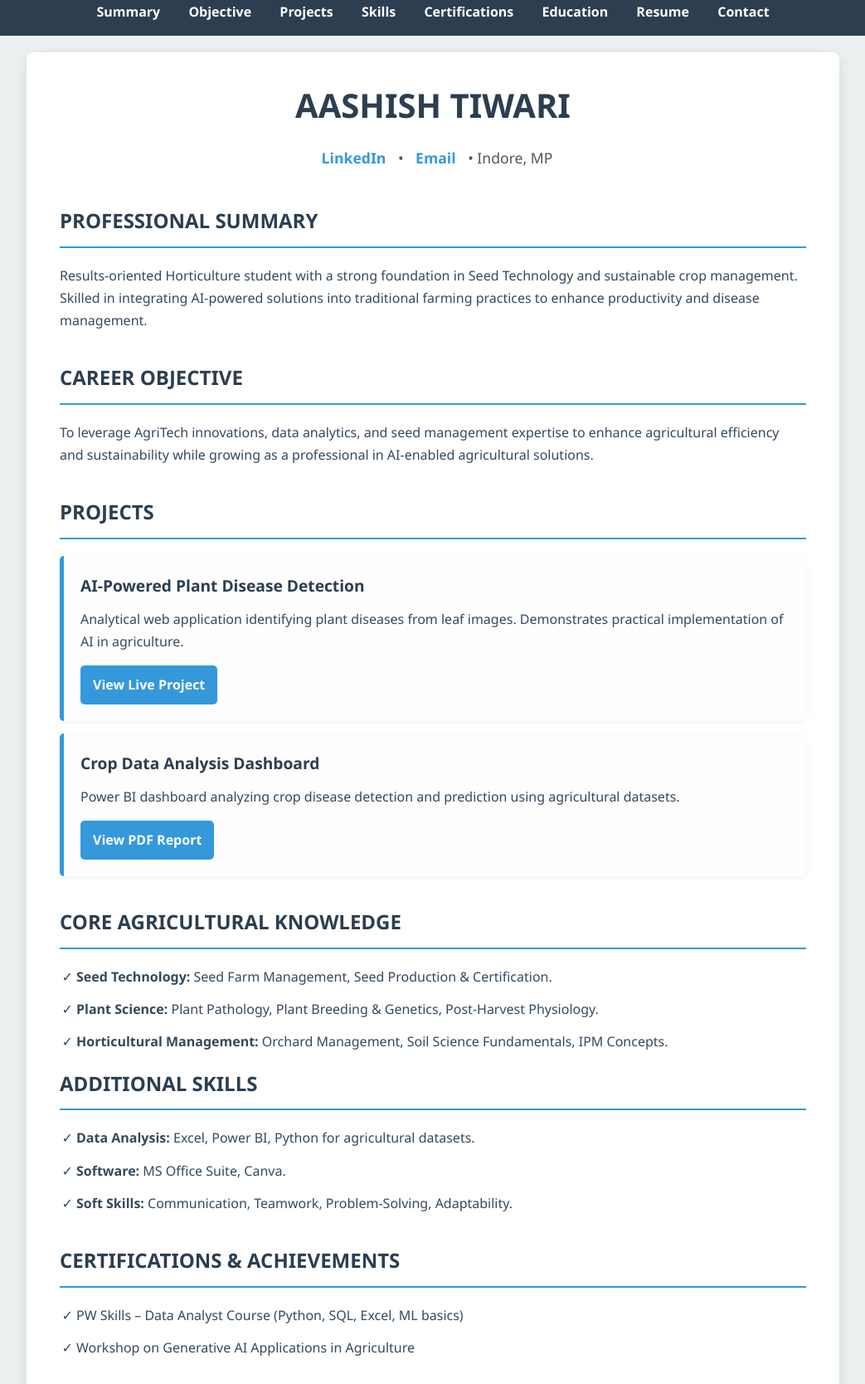
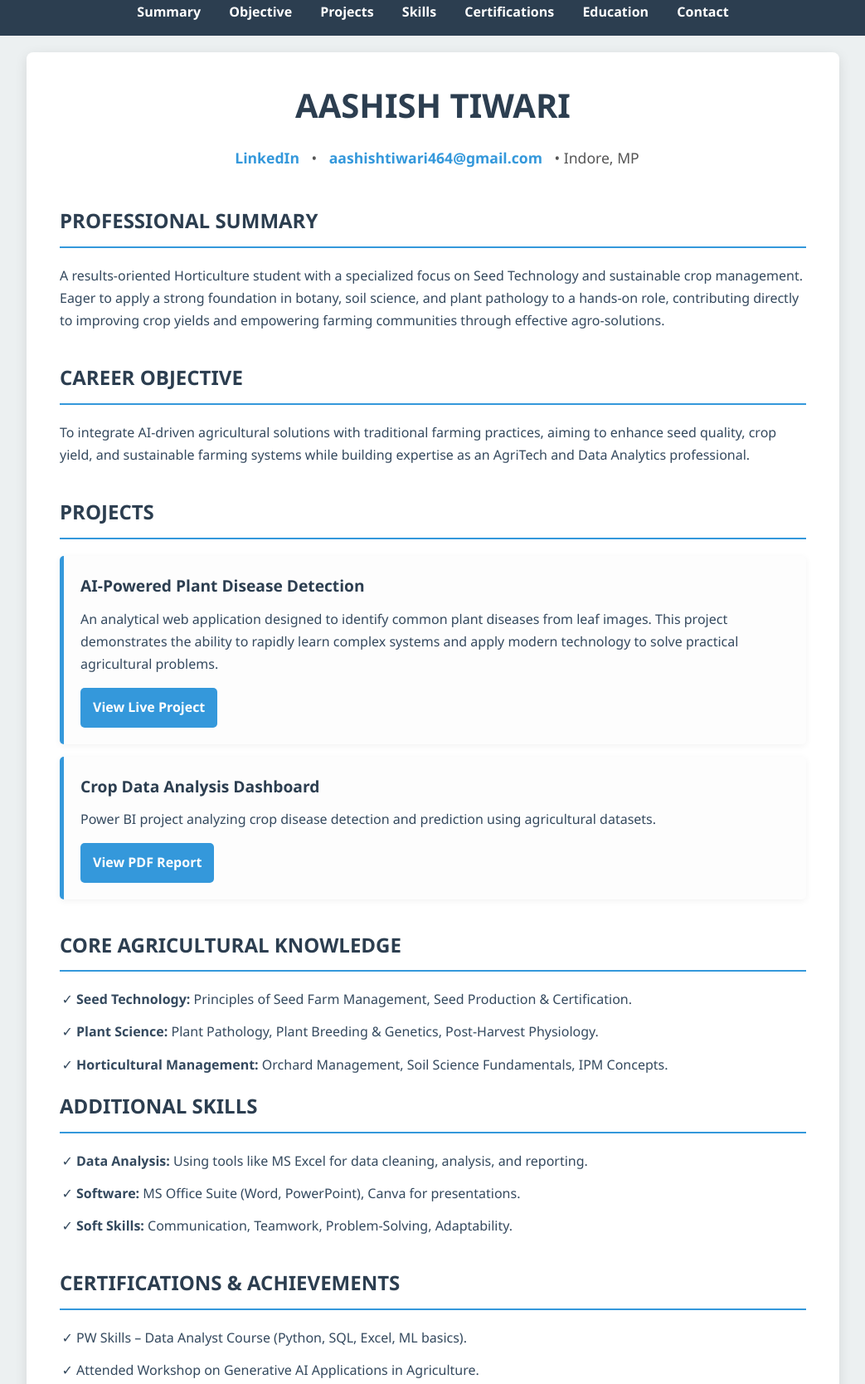
Before and after one commit to aashishtiwari464-collab/Aashishtiwariporfolio, a plain HTML site: page index.html in a window 1280 px wide. Shown: the part 14-1682 px from the top of the page at 83% size, without its empty margins (118-1161 px from the left). Drawn offline with Linux system fonts and the light colour scheme.

Commit message:
Update index.html

```diff
--- a/index.html
+++ b/index.html
@@ -1,5 +1,4 @@
-<!DOCTYPE html>
-<html lang="en">
+<!DOCTYPE html><html lang="en">
 <head>
     <meta charset="UTF-8">
     <meta name="viewport" content="width=device-width, initial-scale=1.0">
@@ -132,8 +131,7 @@
         }
     </style>
 </head>
-<body>
-    <!-- Navigation Bar -->
+<body><!-- Navigation Bar -->
 <nav>
     <a href="#summary">Summary</a>
     <a href="#objective">Objective</a>
@@ -141,7 +139,6 @@
     <a href="#skills">Skills</a>
     <a href="#certifications">Certifications</a>
     <a href="#education">Education</a>
-        <a href="#resume-section">Resume</a>
     <a href="#contact">Contact</a>
 </nav>
 
@@ -149,33 +146,30 @@
     <h1>AASHISH TIWARI</h1>
     <div class="contact-info" id="contact">
         <a href="https://www.linkedin.com/in/aashish-tiwari-03a27b37a" target="_blank">LinkedIn</a> &bull;
-            <a href="mailto:aashishtiwari464@gmail.com">Email</a> &bull;
+        <a href="mailto:aashishtiwari464@gmail.com">aashishtiwari464@gmail.com</a> &bull;
         <span>Indore, MP</span>
     </div>
 
-        <!-- Professional Summary -->
     <div class="section" id="summary">
         <h2>PROFESSIONAL SUMMARY</h2>
         <p>
-                Results-oriented Horticulture student with a strong foundation in Seed Technology and sustainable crop management. Skilled in integrating AI-powered solutions into traditional farming practices to enhance productivity and disease management.
+            A results-oriented Horticulture student with a specialized focus on Seed Technology and sustainable crop management. Eager to apply a strong foundation in botany, soil science, and plant pathology to a hands-on role, contributing directly to improving crop yields and empowering farming communities through effective agro-solutions.
         </p>
     </div>
 
-        <!-- Career Objective -->
     <div class="section" id="objective">
         <h2>CAREER OBJECTIVE</h2>
         <p>
-                To leverage AgriTech innovations, data analytics, and seed management expertise to enhance agricultural efficiency and sustainability while growing as a professional in AI-enabled agricultural solutions.
+            To integrate AI-driven agricultural solutions with traditional farming practices, aiming to enhance seed quality, crop yield, and sustainable farming systems while building expertise as an AgriTech and Data Analytics professional.
         </p>
     </div>
 
-        <!-- Projects -->
     <div class="section" id="projects">
         <h2>PROJECTS</h2>
         <div class="project-card">
             <p>AI-Powered Plant Disease Detection</p>
             <div class="description">
-                    Analytical web application identifying plant diseases from leaf images. Demonstrates practical implementation of AI in agriculture.
+                An analytical web application designed to identify common plant diseases from leaf images. This project demonstrates the ability to rapidly learn complex systems and apply modern technology to solve practical agricultural problems.
             </div>
             <a href="https://plantdiseasedetection-5sqkvuahzyxpuxqcnpn8he.streamlit.app/" target="_blank">View Live Project</a>
         </div>
@@ -183,52 +177,49 @@
         <div class="project-card">
             <p>Crop Data Analysis Dashboard</p>
             <div class="description">
-                    Power BI dashboard analyzing crop disease detection and prediction using agricultural datasets.
+                Power BI project analyzing crop disease detection and prediction using agricultural datasets.
             </div>
             <a href="leaf project - Power BI.pdf" target="_blank">View PDF Report</a>
         </div>
     </div>
 
-        <!-- Skills -->
     <div class="section" id="skills">
         <h2>CORE AGRICULTURAL KNOWLEDGE</h2>
         <ul>
-                <li><b>Seed Technology:</b> Seed Farm Management, Seed Production & Certification.</li>
+            <li><b>Seed Technology:</b> Principles of Seed Farm Management, Seed Production & Certification.</li>
             <li><b>Plant Science:</b> Plant Pathology, Plant Breeding & Genetics, Post-Harvest Physiology.</li>
             <li><b>Horticultural Management:</b> Orchard Management, Soil Science Fundamentals, IPM Concepts.</li>
         </ul>
 
         <h2>ADDITIONAL SKILLS</h2>
         <ul>
-                <li><b>Data Analysis:</b> Excel, Power BI, Python for agricultural datasets.</li>
-                <li><b>Software:</b> MS Office Suite, Canva.</li>
+            <li><b>Data Analysis:</b> Using tools like MS Excel for data cleaning, analysis, and reporting.</li>
+            <li><b>Software:</b> MS Office Suite (Word, PowerPoint), Canva for presentations.</li>
             <li><b>Soft Skills:</b> Communication, Teamwork, Problem-Solving, Adaptability.</li>
         </ul>
     </div>
 
-        <!-- Certifications -->
     <div class="section" id="certifications">
         <h2>CERTIFICATIONS & ACHIEVEMENTS</h2>
         <ul>
-                <li>PW Skills – Data Analyst Course (Python, SQL, Excel, ML basics)</li>
-                <li>Workshop on Generative AI Applications in Agriculture</li>
+            <li>PW Skills – Data Analyst Course (Python, SQL, Excel, ML basics).</li>
+            <li>Attended Workshop on Generative AI Applications in Agriculture.</li>
         </ul>
     </div>
 
-        <!-- Education -->
     <div class="section" id="education">
         <h2>EDUCATION</h2>
         <p>
-                <b>B.Sc. Horticulture</b> (2021 – 2025)<br>
+            <b>Bachelor of Science (B.Sc.) in Horticulture</b> (2021 – 2025)<br>
             <i>Govt. Holkar Science College, Indore</i>
         </p>
     </div>
 
-        <!-- Resume Download -->
-        <div class="section" id="resume-section">
+    <div class="section">
         <h2>RESUME</h2>
         <a href="Aashish_Tiwari_Resume.pdf" class="resume-btn" target="_blank">Download Resume (PDF)</a>
     </div>
 </div>
+
 </body>
 </html>
```
Lines whose indentation alone changed are shown as unchanged.
